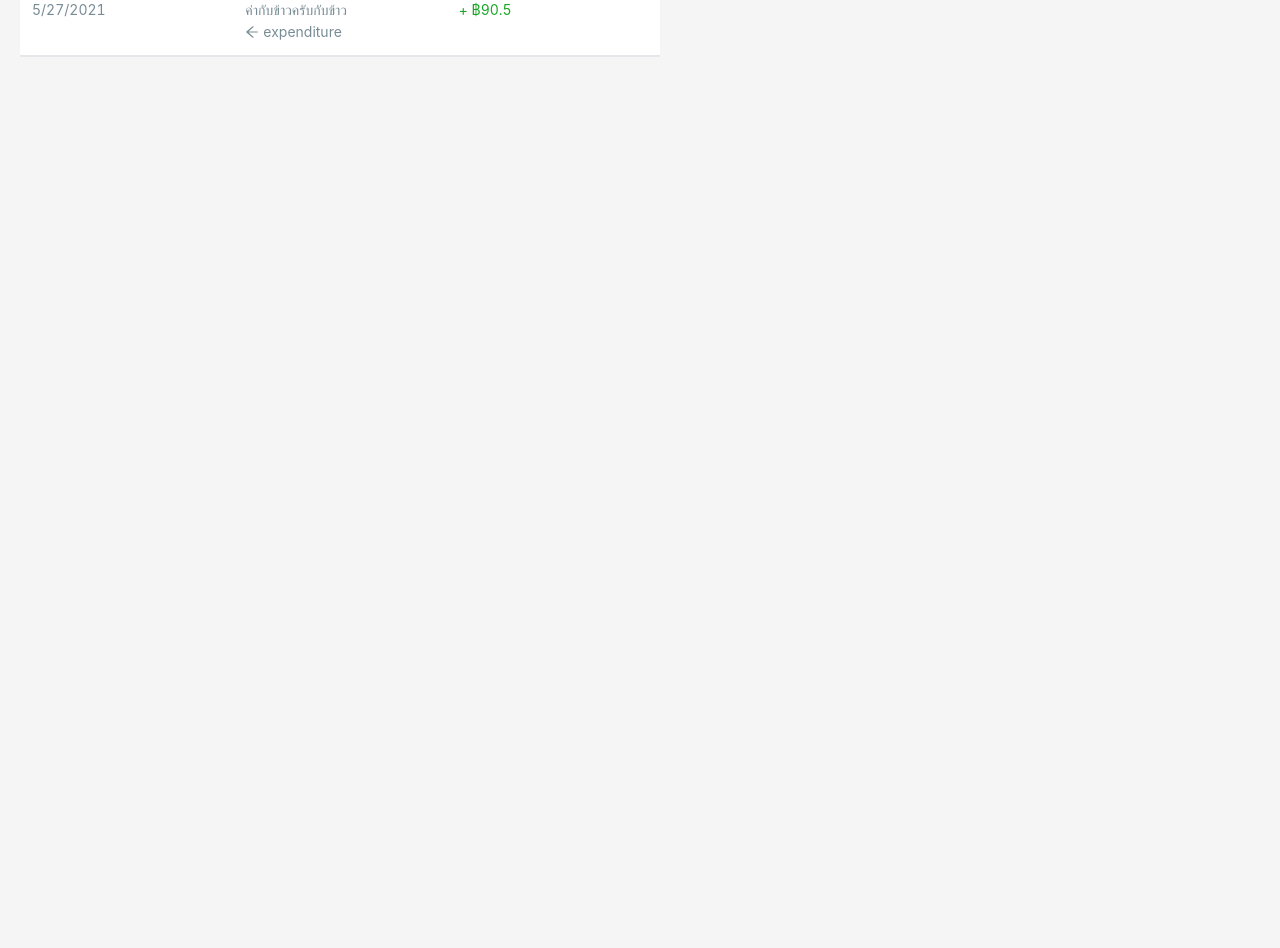
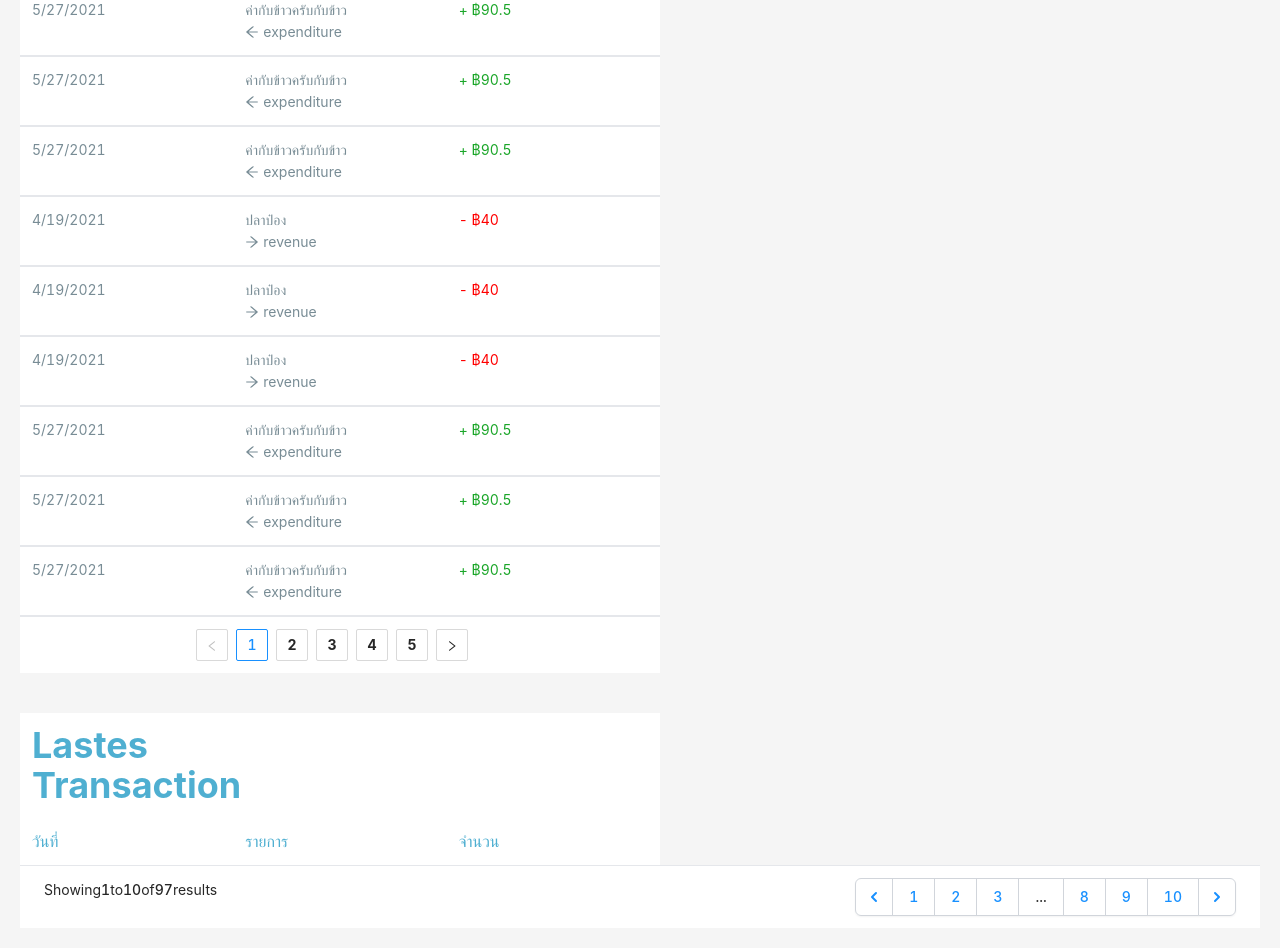
Before and after one commit to Jetnipat-c/mini-project-frontend, a Next.js app: page / in a window 1280 px wide. Shown: the part 311-1259 px from the top of the page. Before the commit the page ends 800 px from the top, so only its background shows below. Built offline with nearby package versions, Linux system fonts and the light colour scheme; no server answers.

Commit message:
:zap: Pagination

```diff
--- /dev/null
+++ b/components/CreateTransaction.tsx
@@ -0,0 +1,132 @@
+import { ArrowLeftOutlined, ArrowRightOutlined } from "@ant-design/icons";
+const CreateTransaction = () => {
+  return (
+    <div className="p-5">
+      <div className="grid grid-cols-3  max-w-screen-sm bg-white text-primary dark:bg-bgnav dark:text-primary ">
+        <div className="col-start-1 col-span-3 m-3 text-4xl font-bold ">
+          Lastes <br />
+          Transaction
+        </div>
+        <div className="col-start-1 m-3 text-base ">วันที่</div>
+        <div className="col-start-2 m-3 text-base">รายการ</div>
+        <div className="col-start-3 m-3 text-base">จำนวน</div>
+      </div>
+      <div className="bg-white px-4 py-3 flex items-center justify-between border-t border-gray-200 sm:px-6">
+        <div className="flex-1 flex justify-between sm:hidden">
+          <a
+            href="#"
+            className="relative inline-flex items-center px-4 py-2 border border-gray-300 text-sm font-medium rounded-md text-gray-700 bg-white hover:text-gray-500"
+          >
+            Previous
+          </a>
+          <a
+            href="#"
+            className="ml-3 relative inline-flex items-center px-4 py-2 border border-gray-300 text-sm font-medium rounded-md text-gray-700 bg-white hover:text-gray-500"
+          >
+            Next
+          </a>
+        </div>
+        <div className="hidden sm:flex-1 sm:flex sm:items-center sm:justify-between">
+          <div>
+            <p className="text-sm text-gray-700">
+              Showing
+              <span className="font-medium">1</span>
+              to
+              <span className="font-medium">10</span>
+              of
+              <span className="font-medium">97</span>
+              results
+            </p>
+          </div>
+          <div>
+            <nav
+              className="relative z-0 inline-flex rounded-md shadow-sm -space-x-px"
+              aria-label="Pagination"
+            >
+              <a
+                href="#"
+                className="relative inline-flex items-center px-2 py-2 rounded-l-md border border-gray-300 bg-white text-sm font-medium text-gray-500 hover:bg-gray-50"
+              >
+                <span className="sr-only">Previous</span>
+
+                <svg
+                  className="h-5 w-5"
+                  xmlns="http://www.w3.org/2000/svg"
+                  viewBox="0 0 20 20"
+                  fill="currentColor"
+                  aria-hidden="true"
+                >
+                  <path
+                    fillRule="evenodd"
+                    d="M12.707 5.293a1 1 0 010 1.414L9.414 10l3.293 3.293a1 1 0 01-1.414 1.414l-4-4a1 1 0 010-1.414l4-4a1 1 0 011.414 0z"
+                    clipRule="evenodd"
+                  />
+                </svg>
+              </a>
+              <a
+                href="#"
+                className="relative inline-flex items-center px-4 py-2 border border-gray-300 bg-white text-sm font-medium text-gray-700 hover:bg-gray-50"
+              >
+                1
+              </a>
+              <a
+                href="#"
+                className="relative inline-flex items-center px-4 py-2 border border-gray-300 bg-white text-sm font-medium text-gray-700 hover:bg-gray-50"
+              >
+                2
+              </a>
+              <a
+                href="#"
+                className="hidden md:inline-flex relative items-center px-4 py-2 border border-gray-300 bg-white text-sm font-medium text-gray-700 hover:bg-gray-50"
+              >
+                3
+              </a>
+              <span className="relative inline-flex items-center px-4 py-2 border border-gray-300 bg-white text-sm font-medium text-gray-700">
+                ...
+              </span>
+              <a
+                href="#"
+                className="hidden md:inline-flex relative items-center px-4 py-2 border border-gray-300 bg-white text-sm font-medium text-gray-700 hover:bg-gray-50"
+              >
+                8
+              </a>
+              <a
+                href="#"
+                className="relative inline-flex items-center px-4 py-2 border border-gray-300 bg-white text-sm font-medium text-gray-700 hover:bg-gray-50"
+              >
+                9
+              </a>
+              <a
+                href="#"
+                className="relative inline-flex items-center px-4 py-2 border border-gray-300 bg-white text-sm font-medium text-gray-700 hover:bg-gray-50"
+              >
+                10
+              </a>
+              <a
+                href="#"
+                className="relative inline-flex items-center px-2 py-2 rounded-r-md border border-gray-300 bg-white text-sm font-medium text-gray-500 hover:bg-gray-50"
+              >
+                <span className="sr-only">Next</span>
+
+                <svg
+                  className="h-5 w-5"
+                  xmlns="http://www.w3.org/2000/svg"
+                  viewBox="0 0 20 20"
+                  fill="currentColor"
+                  aria-hidden="true"
+                >
+                  <path
+                    fillRule="evenodd"
+                    d="M7.293 14.707a1 1 0 010-1.414L10.586 10 7.293 6.707a1 1 0 011.414-1.414l4 4a1 1 0 010 1.414l-4 4a1 1 0 01-1.414 0z"
+                    clipRule="evenodd"
+                  />
+                </svg>
+              </a>
+            </nav>
+          </div>
+        </div>
+      </div>
+    </div>
+  );
+};
+export default CreateTransaction;
--- a/components/LastTransaction.tsx
+++ b/components/LastTransaction.tsx
@@ -1,6 +1,15 @@
 import { ArrowLeftOutlined, ArrowRightOutlined } from "@ant-design/icons";
-import { Divider } from 'antd';
+import { Pagination } from "antd";
+import { useState } from "react";
 const LastTransaction = () => {
+  const [current, setCurrent] = useState(1);
+  const onChange = (page) => {
+    console.log(page);
+    setCurrent(page);
+  };
+  function onShowSizeChange(current, pageSize) {
+    console.log(current, pageSize);
+  }
   const data = [
     {
       userID: 1,
@@ -8,6 +17,70 @@ const LastTransaction = () => {
       tranNote: "ปลาป๋อง",
       tranType: false,
       tranAmount: 40.0,
+      tranID: 2,
+    },
+    {
+      userID: 1,
+      tranDate: "5/27/2021",
+      tranNote: "ค่ากับข้าวครับกับข้าว",
+      tranType: true,
+      tranAmount: 90.5,
+      tranID: 2,
+    },
+    {
+      userID: 1,
+      tranDate: "5/27/2021",
+      tranNote: "ค่ากับข้าวครับกับข้าว",
+      tranType: true,
+      tranAmount: 90.5,
+      tranID: 2,
+    },
+    {
+      userID: 1,
+      tranDate: "5/27/2021",
+      tranNote: "ค่ากับข้าวครับกับข้าว",
+      tranType: true,
+      tranAmount: 90.5,
+      tranID: 2,
+    },
+    {
+      userID: 1,
+      tranDate: "4/19/2021",
+      tranNote: "ปลาป๋อง",
+      tranType: false,
+      tranAmount: 40.0,
+      tranID: 2,
+    },
+    {
+      userID: 1,
+      tranDate: "4/19/2021",
+      tranNote: "ปลาป๋อง",
+      tranType: false,
+      tranAmount: 40.0,
+      tranID: 2,
+    },
+    {
+      userID: 1,
+      tranDate: "4/19/2021",
+      tranNote: "ปลาป๋อง",
+      tranType: false,
+      tranAmount: 40.0,
+      tranID: 2,
+    },
+    {
+      userID: 1,
+      tranDate: "5/27/2021",
+      tranNote: "ค่ากับข้าวครับกับข้าว",
+      tranType: true,
+      tranAmount: 90.5,
+      tranID: 2,
+    },
+    {
+      userID: 1,
+      tranDate: "5/27/2021",
+      tranNote: "ค่ากับข้าวครับกับข้าว",
+      tranType: true,
+      tranAmount: 90.5,
       tranID: 2,
     },
     {
@@ -66,11 +139,20 @@ const LastTransaction = () => {
                   </div>
                 )}
               </div>
-
             </div>
-
           );
         })}
+      </div>
+      <div className="grid grid-cols-3  max-w-screen-sm bg-white text-primary dark:bg-bgnav dark:text-primary ">
+        <div className="col-start-1 col-span-3 m-3 text-4xl font-bold ml-8 md:mx-44">
+          <Pagination
+            current={1}
+            defaultCurrent={1}
+            onChange={onShowSizeChange}
+            total={50}
+            className=""
+          />
+        </div>
       </div>
     </div>
   );
--- a/pages/index.tsx
+++ b/pages/index.tsx
@@ -4,6 +4,7 @@ import { useRouter } from "next/router";
 import Layout from "../Layout/layout";
 import { UserStore } from "../store";
 import LastTransaction from "../components/LastTransaction";
+import CreateTransaction from "../components/CreateTransaction";
 const Home = ({ token }) => {
 
   //console.log("token index: ",token)
@@ -24,7 +25,7 @@ const Home = ({ token }) => {
     }
   };
 
-  return <Layout ><LastTransaction /></Layout>;
+  return <Layout ><LastTransaction /><CreateTransaction /></Layout>;
 };
 export default Home;
 
```
